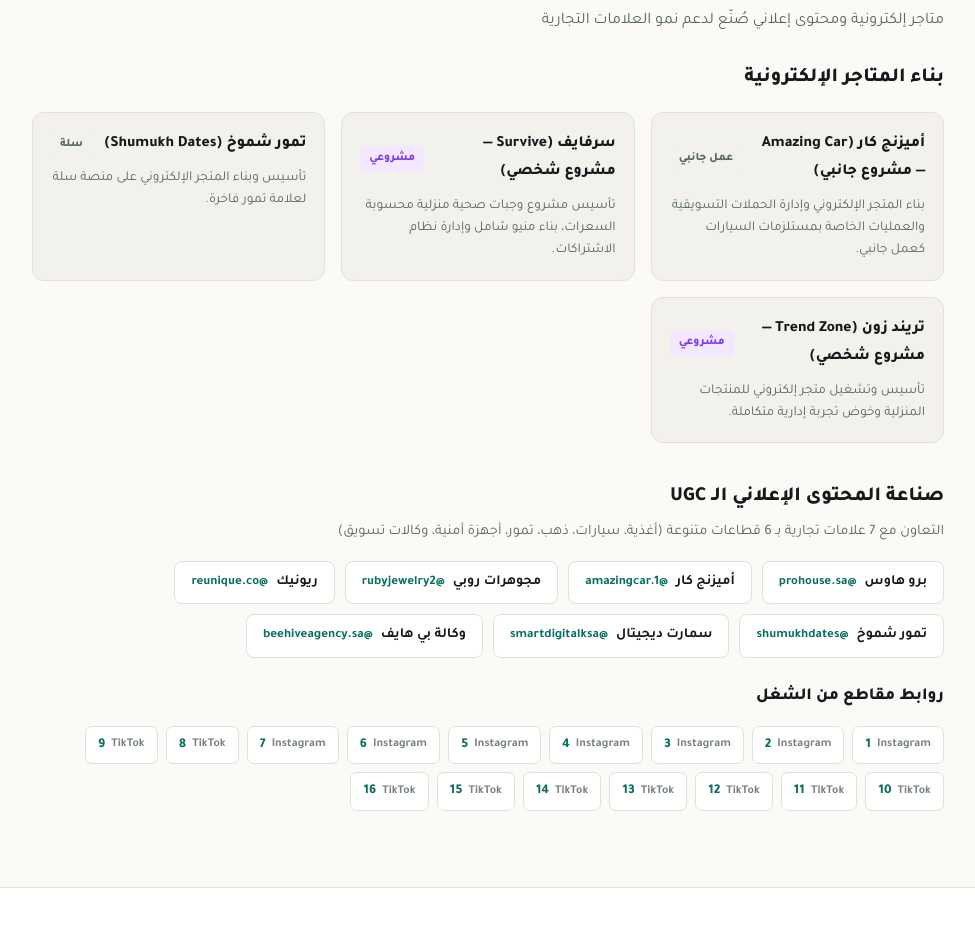
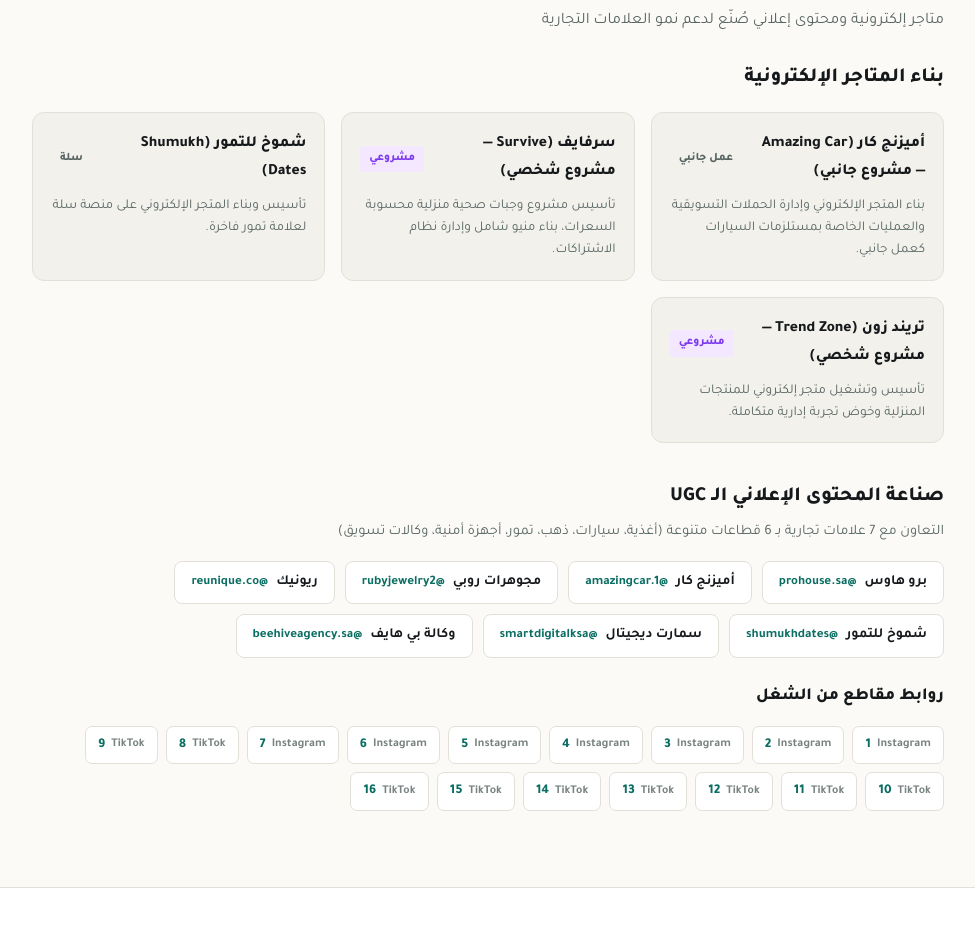
Before and after one commit to hasanoyounalsoud-stack/hasanoyounalsoud, a plain HTML site: page index.html in a window 1280 px wide. Shown: the part 6680-7607 px from the top of the page, without its empty margins (152-1127 px from the left). Drawn offline with Linux system fonts and the light colour scheme.

Commit message:
Update brand title to Shumukh Dates (شموخ للتمور)

```diff
--- a/index.html
+++ b/index.html
@@ -722,7 +722,7 @@
 
         <div class="store-card reveal">
           <div class="st-head">
-            <h4 data-ar="تمور شموخ (Shumukh Dates)" data-en="Shumukh Dates">تمور شموخ (Shumukh Dates)</h4>
+            <h4 data-ar="شموخ للتمور (Shumukh Dates)" data-en="Shumukh Dates">شموخ للتمور (Shumukh Dates)</h4>
             <span class="tag">سلة</span>
           </div>
           <p data-ar="تأسيس وبناء المتجر الإلكتروني على منصة سلة لعلامة تمور فاخرة."
@@ -758,7 +758,7 @@
         <li><strong>أميزنج كار</strong> <span>@amazingcar.1</span></li>
         <li><strong>مجوهرات روبي</strong> <span>@rubyjewelry2</span></li>
         <li><strong>ريونيك</strong> <span>@reunique.co</span></li>
-        <li><strong>تمور شموخ</strong> <span>@shumukhdates</span></li>
+        <li><strong>شموخ للتمور</strong> <span>@shumukhdates</span></li>
         <li><strong>سمارت ديجيتال</strong> <span>@smartdigitalksa</span></li>
         <li><strong>وكالة بي هايف</strong> <span>@beehiveagency.sa</span></li>
       </ul>
```
